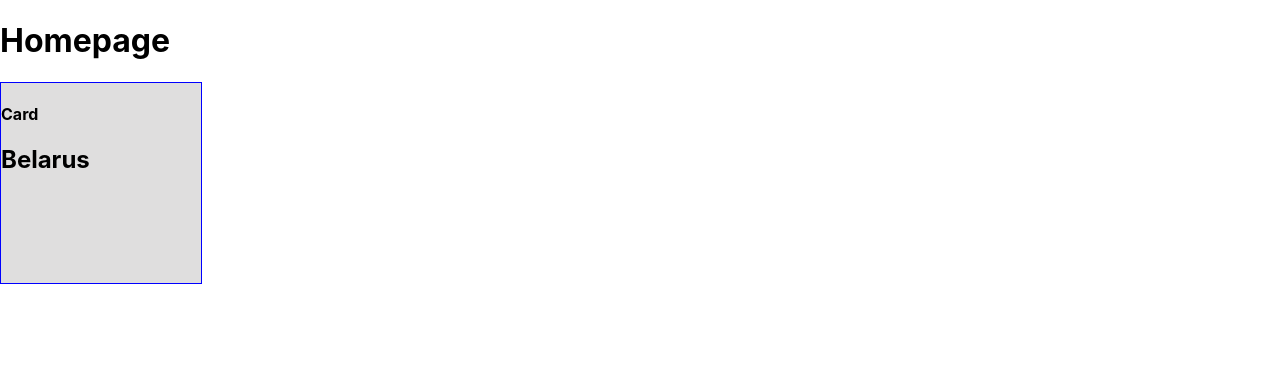
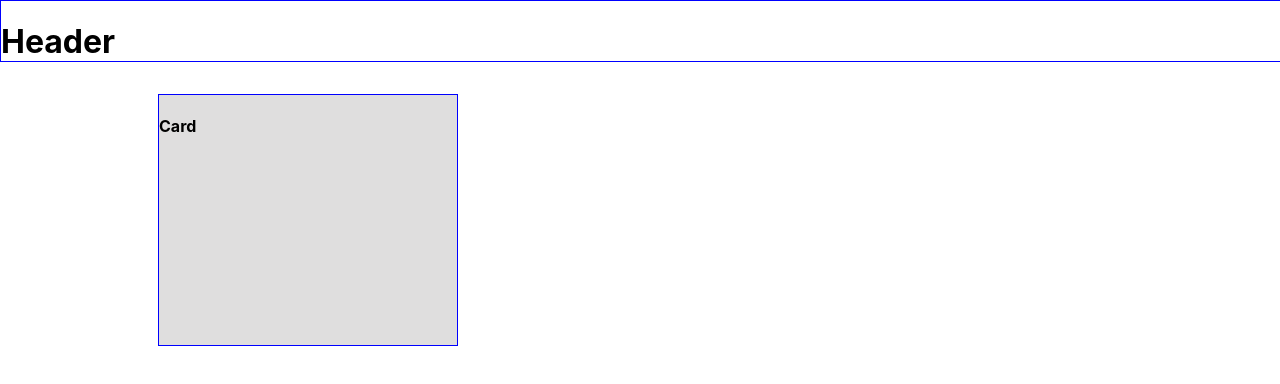
Before and after one commit to UladzislauKutarkin/travel-app, a React (Create React App) app: page / in a window 1280 px wide. Shown: the top 384 px of the page. Built offline with nearby package versions, Linux system fonts and the light colour scheme.

Commit message:
feat: set routes

```diff
--- a/src/App.tsx
+++ b/src/App.tsx
@@ -1,15 +1,14 @@
 import './App.scss';
 import {Switch, Route } from 'react-router-dom';
 import HomePage from './pages/HomePage';
-import countries from './data/counties'
 import CountryPage from './pages/CountryPage';
 
 function App() {
   return (
     <div className="App">
       <Switch>
-        <Route exact path="/" render={() => <HomePage countries={countries} />} />
-        <Route exact path='/1' component={CountryPage} />
+        <Route exact path="/" component={HomePage} />
+        <Route exact path='/:country' component = {CountryPage} />
       </Switch>
 
     </div>
--- a/src/components/Card/Card.scss
+++ b/src/components/Card/Card.scss
@@ -1,7 +1,7 @@
 .card {
     cursor: pointer;
-    width: 200px;
-    height: 200px;
+    max-width: 350px;
+    height: 250px;
     background-color: rgb(223, 222, 222);
 
 }
--- a/src/components/Card/Card.tsx
+++ b/src/components/Card/Card.tsx
@@ -1,17 +1,14 @@
-
 import './Card.scss';
 import { withRouter } from 'react-router-dom';
-
 
 const Card = (props: any) => {
     return (
         <div className="card brd" onClick={() => {
-            console.log('click');
-            console.log('props ', props.history.push(`${props.match.url}${props.id}`));
+           props.history.push(`${props.match.url}${props.country}`)
         }
         }>
             <h4>Card</h4>
-            <h2> {props.title}</h2>
+            <h2> {props.country}</h2>
 
         </div>
     )
--- a/src/pages/CountryPage/CountryPage.tsx
+++ b/src/pages/CountryPage/CountryPage.tsx
@@ -1,13 +1,19 @@
 import WidgetsBox from "../../components/WidgetsBox";
+import countries from '../../data/counties'
 import './CountryPage.scss'
 
-const CountryPage = () => (
-    <div className = "country_page">
+const CountryPage = (props) => {
+
+  const country = countries.find((current) => (current.country === props.match.params.country));
+  console.log(country);
+
+
+    return (<div className="country_page">
         <h1>CountryPage</h1>
-        <div className = "country_page__container">
+        <div className="country_page__container">
             <WidgetsBox />
         </div>
-    </div>
+    </div>)
+}
 
-)
 export default CountryPage;
--- a/src/pages/HomePage/HomePage.scss
+++ b/src/pages/HomePage/HomePage.scss
@@ -0,0 +1,35 @@
+.container-fluid {
+	max-width: 1400px;
+	margin: 0 auto;
+}
+
+
+.header {
+	width: 100%;
+	height: 60px;
+
+}
+
+// ._header {
+// 	// margin: 2rem 0 0.5rem;
+// 	// padding: 0 2.7rem;
+// 	display: grid;
+// 	grid-template-columns: 1fr 1fr;
+// 	justify-content: space-between;
+
+// 	align-items: center;
+
+// }
+
+.cards-container {
+	margin: 1rem;
+	padding: 1rem;
+	display: grid;
+
+
+	grid-template-columns: repeat(auto-fill, minmax(15.75rem, 18.75rem));
+	grid-template-rows: 1fr 1fr;
+	grid-column-gap: 2rem;
+	grid-row-gap: 2rem;
+	justify-content: center;
+}
--- a/src/pages/HomePage/HomePage.tsx
+++ b/src/pages/HomePage/HomePage.tsx
@@ -1,17 +1,37 @@
 import Card from '../../components/Card';
 import './HomePage.scss';
+import countries from '../../data/counties'
 
-const HomePage = (props: { countries: any[] }) => (
-    <div className="homepage">
-        <h1>Homepage</h1>
+const HomePage = (props) =>{
+
+   console.log(props);
+
+
+    return (
+        <div className="container-fluid">
+
+        <div className = "header brd">
+        <h1>Header</h1>
+        </div>
+
+        <div className = "cards-container">
+
         {
-            props.countries.map((country) => {
+            countries.map((country) => {
 
                 return <Card key={country.id} {...country} />;
             }
             )
         }
+
+        </div>
+
+
     </div>
-)
+    );
+
+}
+
+
 
 export default HomePage;
```
